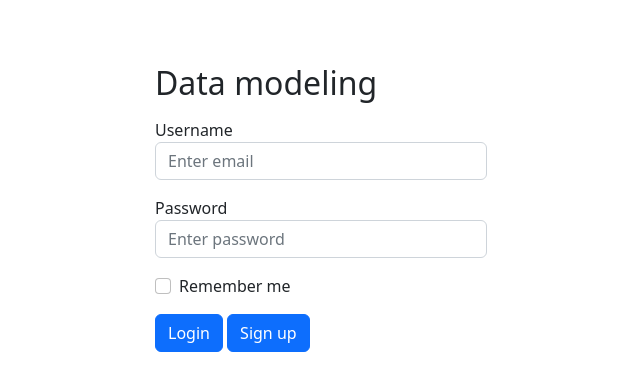
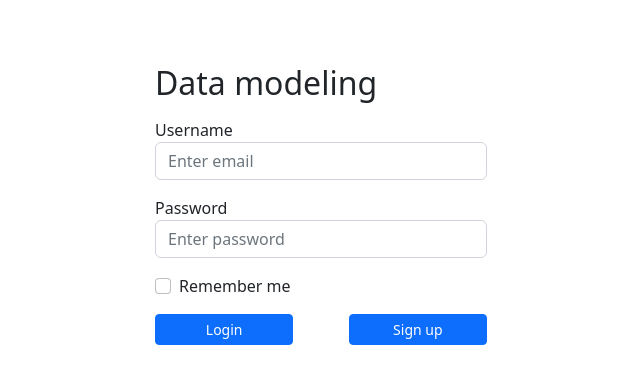
Before and after one commit to sakshamsangal/dmo-tool, a Flask app: page / in a window 1280 px wide. Shown: the top 391 px of the page, without its empty margins (319-959 px from the left). Run offline with Flask 2, Linux system fonts and the light colour scheme.

Commit message:
index page btn modified

```diff
--- a/templates/index.html
+++ b/templates/index.html
@@ -17,7 +17,7 @@
         <div class="col-md-4">
           <div class="container mt-3">
             <h2>Data modeling</h2>
-            <form action="/action_page.php">
+            <form>
               <div class="mb-3 mt-3">
                 <label for="email">Username</label>
                 <input
@@ -35,7 +35,7 @@
                   class="form-control"
                   id="pwd"
                   placeholder="Enter password"
-                  name="pswd"
+                  name="pwd"
                 />
               </div>
               <div class="form-check mb-3">
@@ -48,8 +48,15 @@
                   Remember me
                 </label>
               </div>
-              <button type="submit" class="btn btn-primary">Login</button>
-              <button type="submit" class="btn btn-primary">Sign up</button>
+              <button type="submit" class="btn btn-sm btn-primary col-5">
+                Login
+              </button>
+              <button
+                type="submit"
+                class="btn btn-sm btn-primary col-5 float-end"
+              >
+                Sign up
+              </button>
             </form>
           </div>
         </div>
```
